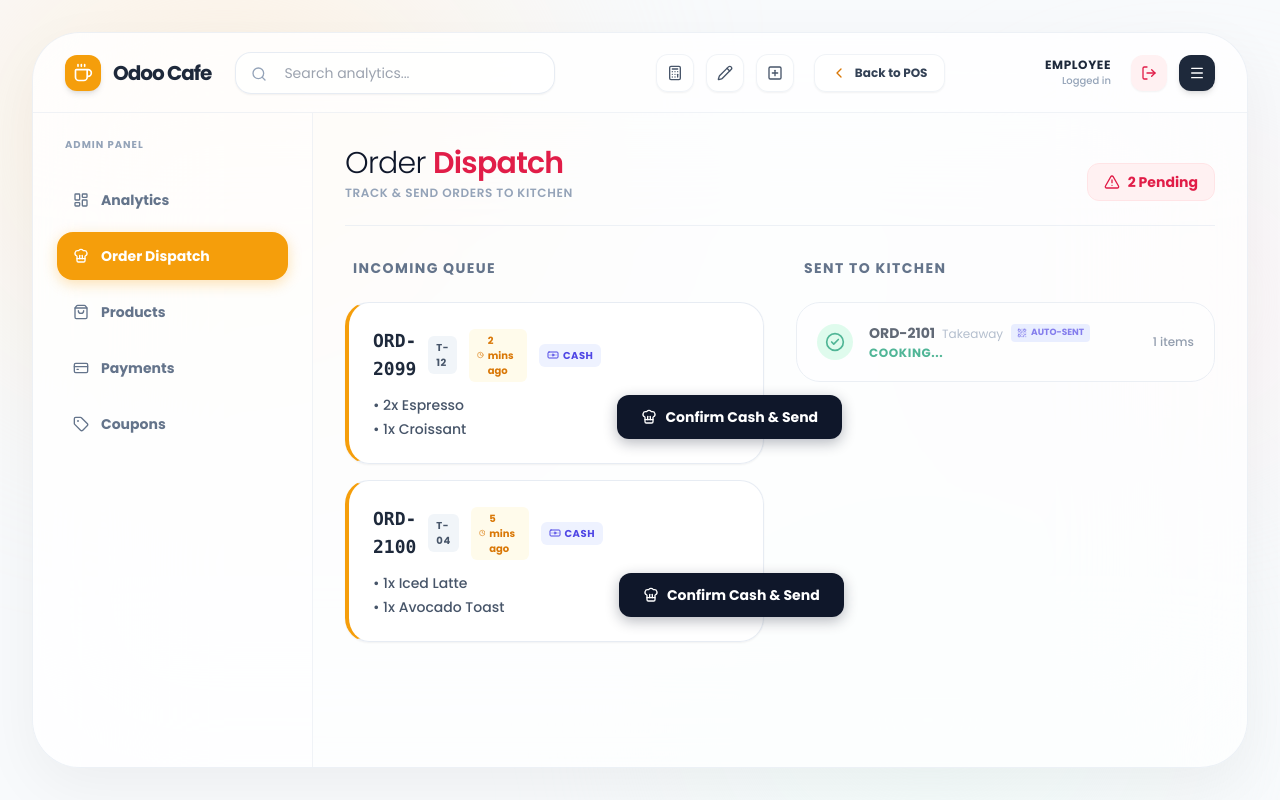
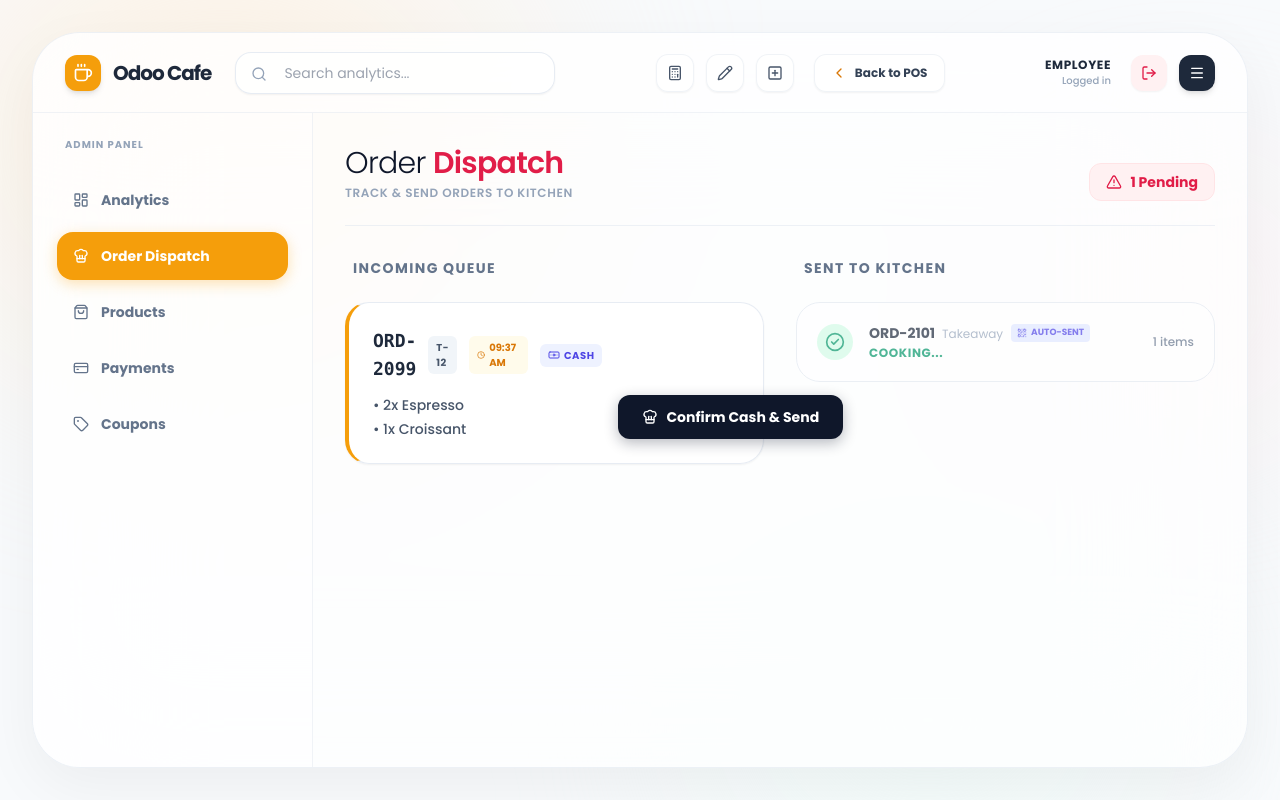
Before and after one commit to venkatsundar1804-ux/Odoo-Cafe, a React (Vite) app: page /admin/dispatch in a window 1280 px wide. Built offline with nearby package versions, Linux system fonts and the light colour scheme.

Commit message:
Implement global order sync store linking Checkout, Employee Dashboard, and KDS

```diff
--- a/src/components/OrderView/PaymentModal.jsx
+++ b/src/components/OrderView/PaymentModal.jsx
@@ -38,7 +38,7 @@ export default function PaymentModal({ isOpen, onClose, orderId, totalAmount, cu
 
           // Trigger your existing success transition logic!
           setPaymentStep('receipt');
-          if (onPaymentSuccess) onPaymentSuccess();
+          if (onPaymentSuccess) onPaymentSuccess(activeTab);
         }
       }, 3000); // Ping every 3 seconds
     }
@@ -65,7 +65,7 @@ export default function PaymentModal({ isOpen, onClose, orderId, totalAmount, cu
     try {
       await ordersService.payOrder(orderId, activeTab, details);
       setPaymentStep('receipt');
-      if (onPaymentSuccess) onPaymentSuccess();
+      if (onPaymentSuccess) onPaymentSuccess(activeTab);
     } catch (err) {
       console.error(err);
       alert("Payment recording failed. Please try again.");
--- a/src/pages/KitchenDisplay.jsx
+++ b/src/pages/KitchenDisplay.jsx
@@ -1,95 +1,36 @@
 import { useEffect, useState } from 'react';
 import { ChefHat, Wifi, WifiOff, Clock, Armchair, CheckCircle2, Circle } from 'lucide-react';
-import { useKdsStore } from '../store/kdsStore';
+import { useOrderSyncStore } from '../store/orderSyncStore';
 import { useKdsSocket } from '../hooks/useKdsSocket';
 import api from '../api';
 
 export default function KitchenDisplay() {
   const { isConnected } = useKdsSocket();
-  const { activeOrders, setOrders, transitionOrder, toggleItemStrike } = useKdsStore();
+  const { orders, transitionKdsStatus, toggleItemStrike } = useOrderSyncStore();
   const [prevOrderCount, setPrevOrderCount] = useState(0);
   const [newOrderAlert, setNewOrderAlert] = useState(false);
 
-  // Load existing orders on mount
-  useEffect(() => {
-    const fetchExistingOrders = async () => {
-      try {
-        const response = await api.get('/orders/');
-        const mappedOrders = response.data.map((order) => {
-          let kdsStatus = 'To Cook';
-          if (order.status === 'cooking' || order.status === 'preparing') kdsStatus = 'Preparing';
-          else if (order.status === 'completed' || order.status === 'paid') kdsStatus = 'Completed';
-
-          return {
-            id: order.id,
-            table_id: order.table_id,
-            status: kdsStatus,
-            items: order.items.map((item) => ({
-              product_id: item.product_id,
-              name: item.product_name || `Product #${item.product_id}`,
-              quantity: item.quantity,
-              completed: false
-            })),
-            timestamp: new Date(order.created_at || Date.now()).toLocaleTimeString()
-          };
-        });
-
-        const activeKdsOrders = mappedOrders.filter(o => o.status !== 'Completed');
-        setOrders(activeKdsOrders);
-        setPrevOrderCount(activeKdsOrders.length);
-      } catch (error) {
-        console.warn("Failed to load existing orders, initializing with mock cooking list", error);
-        const mockList = [
-          {
-            id: 101,
-            table_id: 2,
-            status: 'To Cook',
-            items: [
-              { product_id: 1, name: 'Espresso', quantity: 2, completed: false },
-              { product_id: 2, name: 'Croissant', quantity: 1, completed: false }
-            ],
-            timestamp: '14:15:00'
-          },
-          {
-            id: 102,
-            table_id: 4,
-            status: 'Preparing',
-            items: [
-              { product_id: 3, name: 'Iced Latte', quantity: 1, completed: true },
-              { product_id: 4, name: 'Blueberry Muffins', quantity: 3, completed: false }
-            ],
-            timestamp: '14:20:00'
-          }
-        ];
-        setOrders(mockList);
-        setPrevOrderCount(mockList.length);
-      }
-    };
-
-    fetchExistingOrders();
-  }, [setOrders]);
-
   // Monitor new orders to trigger pulse alert sound or animation
   useEffect(() => {
-    if (activeOrders.length > prevOrderCount) {
+    const kdsVisibleOrders = orders.filter(o => o.status !== 'pending');
+    if (kdsVisibleOrders.length > prevOrderCount) {
       setNewOrderAlert(true);
-      // Play a short mock tone or simple trigger
       const audio = new Audio('https://assets.mixkit.co/active_storage/sfx/2568/2568-84.wav');
       audio.volume = 0.2;
       audio.play().catch(() => {});
 
       const timer = setTimeout(() => setNewOrderAlert(false), 5000);
-      setPrevOrderCount(activeOrders.length);
+      setPrevOrderCount(kdsVisibleOrders.length);
       return () => clearTimeout(timer);
     } else {
-      setPrevOrderCount(activeOrders.length);
+      setPrevOrderCount(kdsVisibleOrders.length);
     }
-  }, [activeOrders.length, prevOrderCount]);
+  }, [orders, prevOrderCount]);
 
   // Group active orders by their status/stage
-  const toCookOrders = activeOrders.filter((o) => o.status === 'To Cook');
-  const preparingOrders = activeOrders.filter((o) => o.status === 'Preparing');
-  const completedOrders = activeOrders.filter((o) => o.status === 'Completed');
+  const toCookOrders = orders.filter((o) => o.status === 'sent' || o.status === 'To Cook');
+  const preparingOrders = orders.filter((o) => o.status === 'Preparing');
+  const completedOrders = orders.filter((o) => o.status === 'Completed');
 
   return (
     <div className="h-screen w-screen bg-slate-100 text-slate-800 flex flex-col overflow-hidden font-sans">
@@ -146,7 +87,7 @@ export default function KitchenDisplay() {
               <OrderCard
                 key={order.id}
                 order={order}
-                onTransition={transitionOrder}
+                onTransition={transitionKdsStatus}
                 onToggleItem={toggleItemStrike}
                 cardClass="bg-red-50/50 border-2 border-red-200 hover:border-red-400"
                 btnClass="bg-red-600 hover:bg-red-700 text-white"
@@ -171,7 +112,7 @@ export default function KitchenDisplay() {
               <OrderCard
                 key={order.id}
                 order={order}
-                onTransition={transitionOrder}
+                onTransition={transitionKdsStatus}
                 onToggleItem={toggleItemStrike}
                 cardClass="bg-amber-50/50 border-2 border-amber-200 hover:border-amber-400 animate-pulse"
                 btnClass="bg-amber-600 hover:bg-amber-700 text-white"
@@ -196,7 +137,7 @@ export default function KitchenDisplay() {
               <OrderCard
                 key={order.id}
                 order={order}
-                onTransition={transitionOrder}
+                onTransition={transitionKdsStatus}
                 onToggleItem={toggleItemStrike}
                 cardClass="bg-emerald-50/40 border-2 border-emerald-200"
                 bulletClass="text-emerald-500"
@@ -225,11 +166,11 @@ function OrderCard({ order, onTransition, onToggleItem, cardClass, btnClass, bul
           </span>
           <div className="flex items-center gap-1.5 text-slate-500 text-xs font-black uppercase tracking-wider mt-1.5">
             <Armchair size={13} className="text-slate-400 animate-pulse" />
-            <span>Table {order.table_id}</span>
+            <span>{order.table || `Table ${order.table_id}`}</span>
           </div>
         </div>
         <div className="flex items-center gap-1 text-[11px] font-mono font-bold text-slate-550 bg-white/80 border border-slate-100 px-2.5 py-1 rounded-lg">
-          <Clock size={12} className="text-slate-400" /> {order.timestamp || ''}
+          <Clock size={12} className="text-slate-400" /> {order.time || order.timestamp || ''}
         </div>
       </div>
 
@@ -276,7 +217,7 @@ function OrderCard({ order, onTransition, onToggleItem, cardClass, btnClass, bul
           onClick={() => onTransition(order.id)}
           className={`w-full mt-5 py-3.5 rounded-xl text-xs font-black uppercase tracking-widest transition-all hover:scale-[1.02] shadow-md cursor-pointer ${btnClass}`}
         >
-          {order.status === 'To Cook' ? '👉 Start Preparing' : '🏁 Mark Completed'}
+          {(order.status === 'To Cook' || order.status === 'sent') ? '👉 Start Preparing' : '🏁 Mark Completed'}
         </button>
       )}
     </div>
--- a/src/pages/admin/EmployeeDashboard.jsx
+++ b/src/pages/admin/EmployeeDashboard.jsx
@@ -1,17 +1,14 @@
 import { useState } from 'react';
 import { motion, AnimatePresence } from 'framer-motion';
 import { ChefHat, CheckCircle2, Clock, Send, AlertTriangle, Banknote, QrCode } from 'lucide-react';
+import { useOrderSyncStore } from '../../store/orderSyncStore';
 
 export default function EmployeeDashboard() {
-  const [orders, setOrders] = useState([
-    { id: 'ORD-2099', table: 'T-12', items: ['2x Espresso', '1x Croissant'], time: '2 mins ago', status: 'pending', paymentMethod: 'cash' },
-    { id: 'ORD-2100', table: 'T-04', items: ['1x Iced Latte', '1x Avocado Toast'], time: '5 mins ago', status: 'pending', paymentMethod: 'cash' },
-    { id: 'ORD-2101', table: 'Takeaway', items: ['3x Cappuccino'], time: '8 mins ago', status: 'sent', paymentMethod: 'qr' }
-  ]);
+  const { orders, dispatchOrderToKds } = useOrderSyncStore();
 
   const sendToKds = (id) => {
-    setOrders(prev => prev.map(o => o.id === id ? { ...o, status: 'sent' } : o));
-    alert(`Order ${id} dispatched to Kitchen Display System!`);
+    dispatchOrderToKds(id);
+    // Optionally alert or toast: alert(`Order ${id} dispatched to Kitchen Display System!`);
   };
 
   const pendingOrders = orders.filter(o => o.status === 'pending');
@@ -63,7 +60,7 @@ export default function EmployeeDashboard() {
                       </span>
                     </div>
                     <ul className="text-sm font-medium text-slate-600 space-y-1">
-                      {order.items.map((item, idx) => <li key={idx}>• {item}</li>)}
+                      {order.items.map((item, idx) => <li key={idx}>• {item.name}</li>)}
                     </ul>
                   </div>
 
--- /dev/null
+++ b/src/store/orderSyncStore.js
@@ -0,0 +1,61 @@
+import { create } from 'zustand';
+
+export const useOrderSyncStore = create((set) => ({
+  orders: [
+    {
+      id: 'ORD-2099',
+      table: 'T-12',
+      items: [
+        { product_id: 1, name: '2x Espresso', quantity: 2, completed: false },
+        { product_id: 2, name: '1x Croissant', quantity: 1, completed: false }
+      ],
+      time: new Date().toLocaleTimeString([], {hour: '2-digit', minute:'2-digit'}),
+      status: 'pending',
+      paymentMethod: 'cash'
+    },
+    {
+      id: 'ORD-2101',
+      table: 'Takeaway',
+      items: [
+        { product_id: 3, name: '3x Cappuccino', quantity: 3, completed: false }
+      ],
+      time: new Date().toLocaleTimeString([], {hour: '2-digit', minute:'2-digit'}),
+      status: 'sent',
+      paymentMethod: 'qr'
+    }
+  ],
+
+  // Add a new order from Checkout
+  addOrder: (order) => set((state) => ({
+    orders: [...state.orders, order]
+  })),
+
+  // Employee confirms cash and sends to KDS
+  dispatchOrderToKds: (orderId) => set((state) => ({
+    orders: state.orders.map(o => o.id === orderId ? { ...o, status: 'sent' } : o)
+  })),
+
+  // KDS transitions order from To Cook -> Preparing -> Completed
+  transitionKdsStatus: (orderId) => set((state) => ({
+    orders: state.orders.map((order) => {
+      if (order.id !== orderId) return order;
+      let nextStatus = order.status;
+      if (order.status === 'sent') nextStatus = 'Preparing';
+      else if (order.status === 'Preparing') nextStatus = 'Completed';
+      return { ...order, status: nextStatus };
+    })
+  })),
+
+  // KDS checks off individual items
+  toggleItemStrike: (orderId, productId) => set((state) => ({
+    orders: state.orders.map((order) => {
+      if (order.id !== orderId) return order;
+      return {
+        ...order,
+        items: order.items.map((item) =>
+          item.product_id === productId ? { ...item, completed: !item.completed } : item
+        ),
+      };
+    })
+  })),
+}));
```
Also changed, not shown: src/pages/Checkout.jsx (+12 -1 lines).
